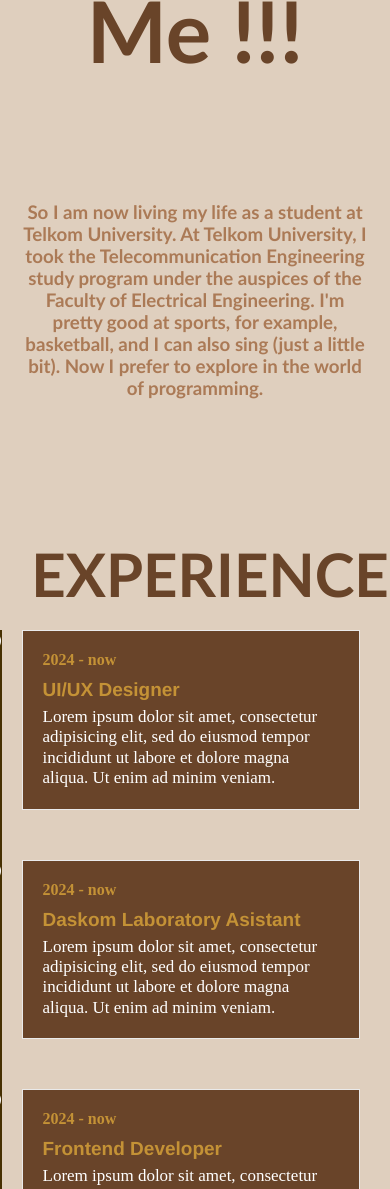
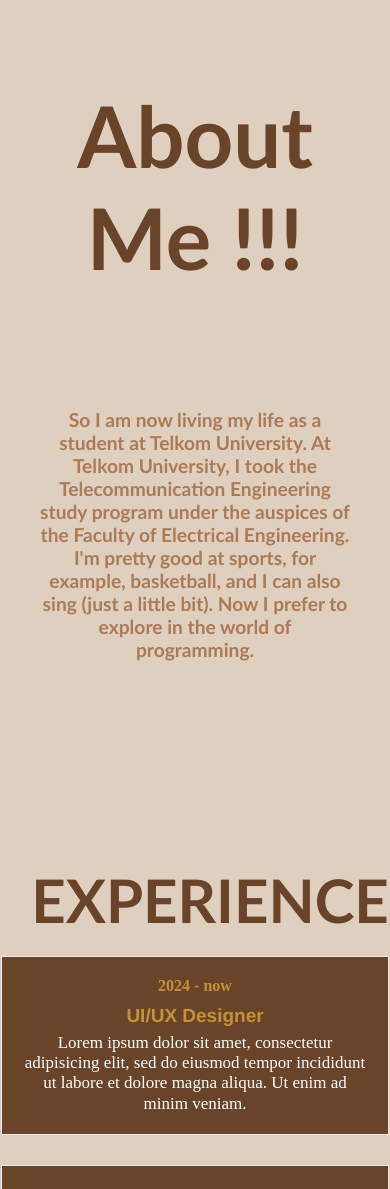
Before and after one commit to ukiirving/Portouki, a plain HTML site: page index.html in a window 390 px wide. Shown: the part 811-2000 px from the top of the page. Drawn offline with Linux system fonts and the light colour scheme.

Commit message:
Update styles.css

```diff
--- a/styles.css
+++ b/styles.css
@@ -228,13 +228,14 @@ background-color: aliceblue;
 }
 
 .col header.title{
-	font-family: 'Trebuchet MS', 'Lucida Sans Unicode', 'Lucida Grande', 'Lucida Sans', Arial, sans-serif;
-	color: rgb(105, 68, 41);
+  font-family: 'Trebuchet MS', 'Lucida Sans Unicode', 'Lucida Grande', 'Lucida Sans', Arial, sans-serif;
+    color: rgb(105, 68, 41);
     font-size: 40px;
-	padding: 0px 0px 20px 30px;
+    padding: 0px 0px 20px 30px;
     display: flex;
     align-items: center;
     justify-content: center;
+    padding-top: 80px
 }
 .col .contents{
 	padding: 0px 30px;
@@ -281,11 +282,51 @@ background-color: aliceblue;
 	color: white;
 	font-size: 17px;
 }
-@media(max-width: 768px){
-	main.row{
-		grid-template-columns: 1fr;
-	}
-	.row .col:nth-child(2){
-		margin-top: 30px;
-	}
+@media (max-width: 768px) {
+    .about-container, .ex-container, .con-container {
+        display: flex;
+        flex-direction: column;
+        align-items: center;
+        justify-content: center;
+        height: 100vh;
+        padding: 20px;
+        text-align: center;
+    }
+
+    .t1-ab {
+        padding-bottom: 0;
+        font-size: 1.2rem;
+    }
+
+    .col .contents {
+        padding: 0;
+        border-left: none;
+    }
+
+    .col .contents .box {
+        margin-bottom: 30px;
+    }
+
+    .img-con {
+        width: 80%;
+        max-width: 250px;
+    }
+
+    .social-icons a {
+        width: 3rem;
+        height: 3rem;
+        font-size: 1.5rem;
+    }
+
+    .btn {
+        width: 70%;
+        max-width: 200px;
+        font-size: 1.4rem;
+        padding: 0.8rem 1.5rem;
+    }
 }
+
+
+.container-home, .about-container, .ex-container, .con-container {
+    padding-top: 80px;
+}
```
